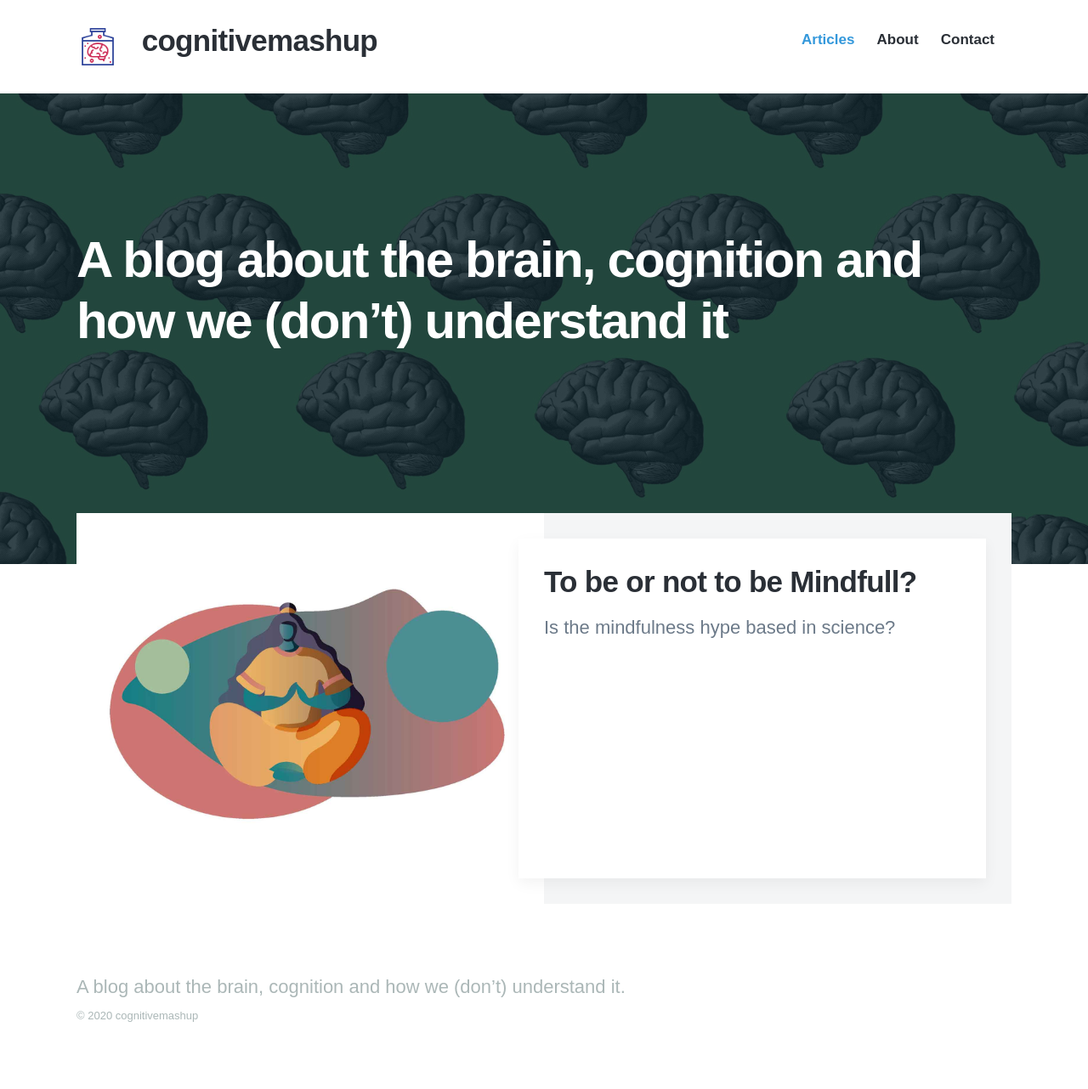
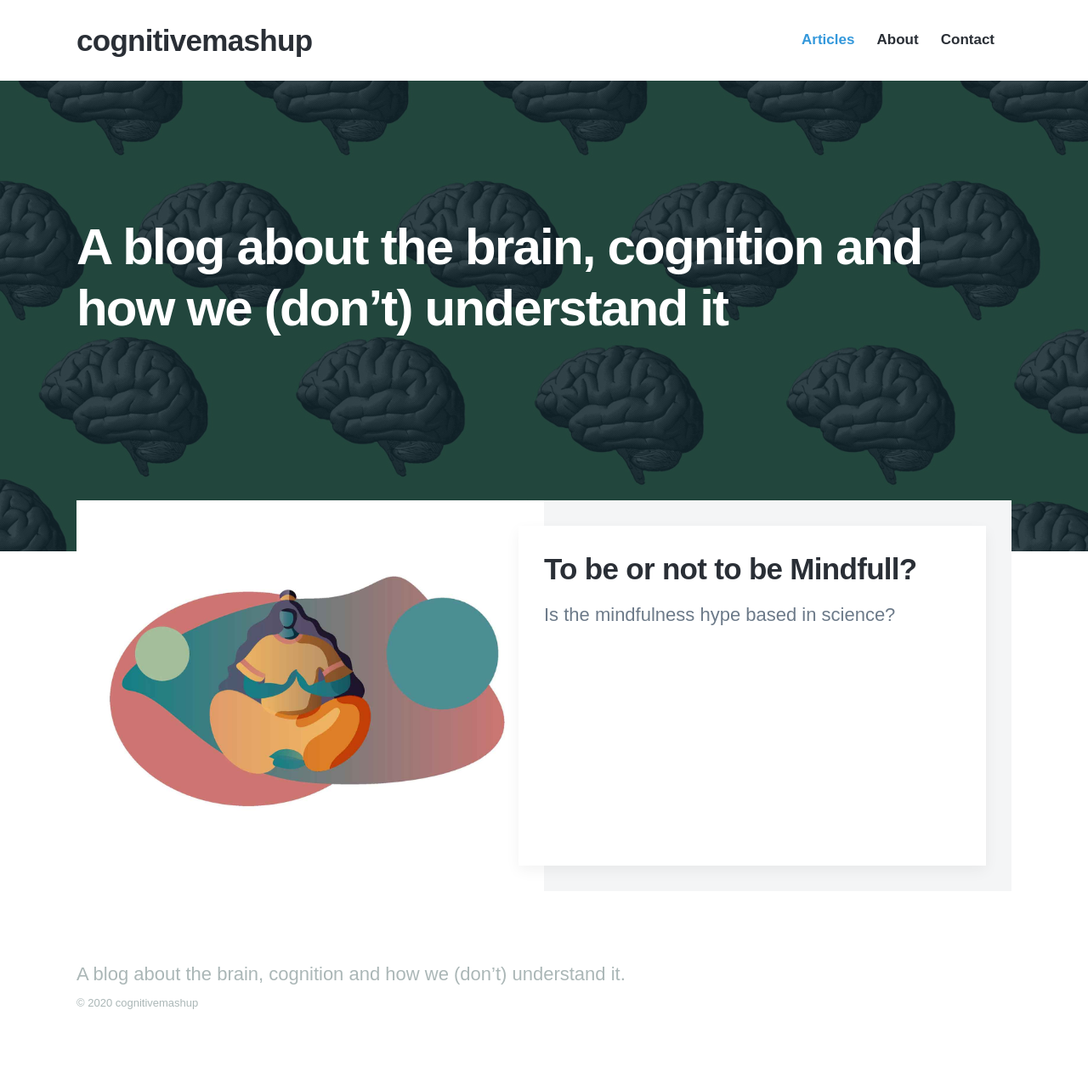
Before and after one commit to sandramariamachon/cognitive_mashup, a Jekyll site: the page built from index.html, in a window 1280 px wide. Shown: the whole page at 85% size. Built offline with Jekyll 4.4.1, drawn with Linux system fonts in a browser that asks for light colours; nearby versions of some CDN libraries; some web fonts are replaced; the list of posts is cut into pages by our own code.

Commit message:
removed logo

```diff
--- a/_data/settings.yml
+++ b/_data/settings.yml
@@ -3,7 +3,7 @@ basic_settings:
   favicon_image: /images/favicon.png
 
 header_settings:
-  logo_image: /images/favicon.png
+  logo_image:
   logo_width: 50
 
 
--- a/_includes/header.html
+++ b/_includes/header.html
@@ -3,7 +3,7 @@
 	<div class="wrap">
 
 		<!--old way with either title or logo:-->
-		<!--{% if site.data.settings.header_settings.logo_image %}
+		{% if site.data.settings.header_settings.logo_image %}
 		<a href="/" class="header__logo">
 			<img src="{{ site.data.settings.header_settings.logo_image }}" class="header__logo__img">
 		</a>
@@ -11,16 +11,18 @@
 		<a href="/" class="header__title">
 			{{ site.data.settings.basic_settings.site_title }}
 		</a>
-		{% endif %} -->
+		{% endif %}
 
 
+		 <!--
 		<a href="/" class="header__logo">
 			<img src="{{ site.data.settings.header_settings.logo_image }}" class="header__logo__img">
 		</a>
 		&nbsp;&nbsp;&nbsp;&nbsp;&nbsp;
-		<a href="/" class="header__title">
+		<a href="/" class="header__title" style="background-color:coral;width:100%;">
 			{{ site.data.settings.basic_settings.site_title }}
 		</a>
+			-->
 
 		<div class="menu">
 			<div class="menu__toggle js-menu-toggle">
```
